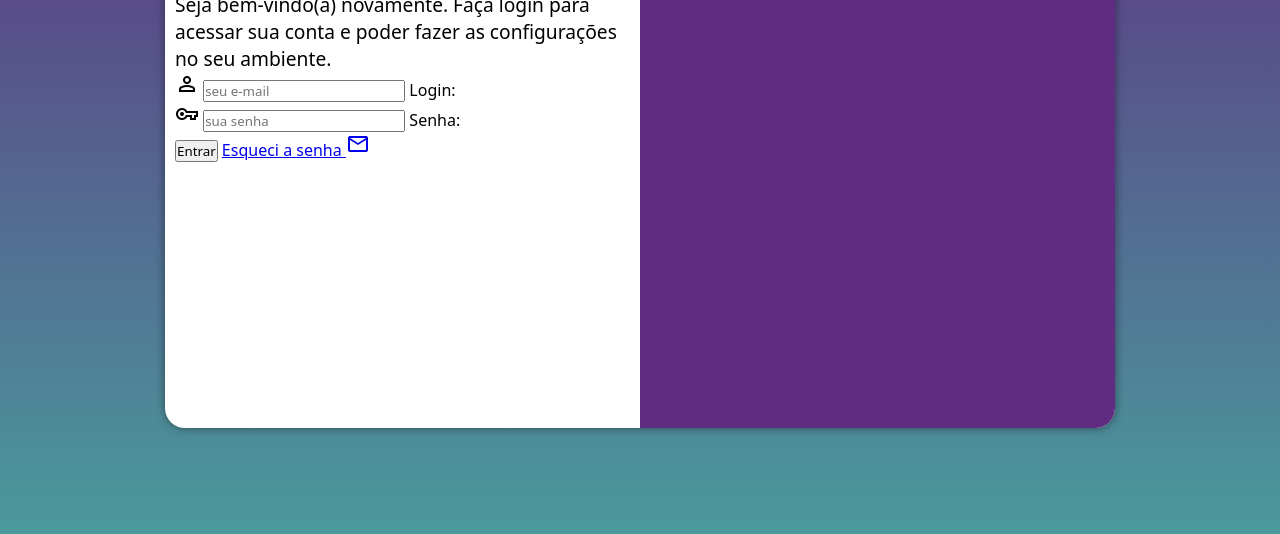
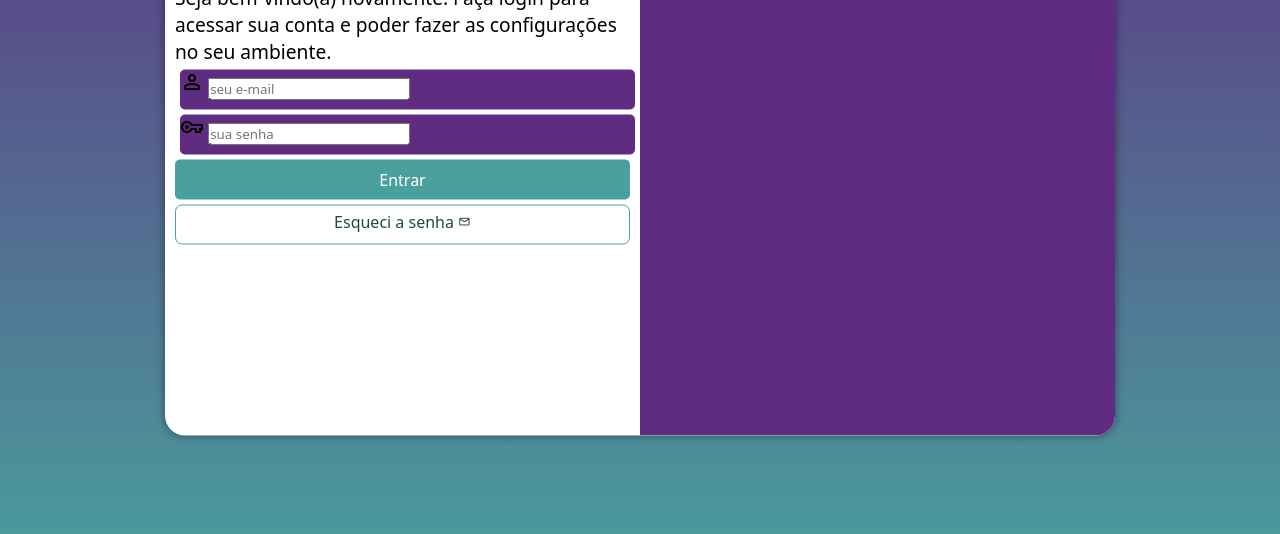
Before and after one commit to Rodrigo-oliv3r/projeto-login, a plain HTML site: page index.html in a window 1280 px wide. Shown: the part 222-756 px from the top of the page. Drawn offline with nearby package versions, Linux system fonts and the light colour scheme.

Commit message:
Atualizando projeto tela de login

```diff
--- a/estilos/style.css
+++ b/estilos/style.css
@@ -31,7 +31,7 @@ section#login{
 
     background-color: white;
     width: 250px;
-    height: 500px;
+    height: 515px;
     border-radius: 20px;
     box-shadow: 0px 0px 10px rgba(0, 0, 0, 0.450);
 
@@ -56,3 +56,51 @@ div#formulario > h1 {
 div#formulario > p {
     font-size: 0.8em;
 }
+
+form > div.campo {
+    background-color: #5f2c82;
+    display: block;
+    width: 100%;
+    height: 40px;
+    border-radius: 5px;
+    margin: 5px 5px;
+}
+div.campo > label {
+    display: none;
+}
+
+form> input[type=submit] {
+    display: block;
+    font-size: 1em;
+    width: 100%;
+    height: 40px;
+    background-color: #49a09d;
+    color: white;
+    border: none;
+    border-radius: 5px;
+    cursor: pointer;
+}
+
+form > input[type=submit]:hover {
+    background-color: #214847;
+}
+form > a.botao {
+    display: block;
+    text-align: center;
+    font-size: 1em;
+    width: 100%;
+    height: 40px;
+    padding-top: 5px;
+    margin-top: 5px;
+    background-color: white;
+    color: #214847;
+    border: 1px solid #49a09d;
+    border-radius: 7px;
+    text-decoration: none;
+}
+form > a.botao:hover {
+    background-color: #63d4d0;
+}
+form > a.botao > span {
+    font-size: 0.8em;
+}
--- a/index.html
+++ b/index.html
@@ -29,7 +29,7 @@
                         <label for="isenha">Senha: </label>
                     </div>
                     <input type="submit" value="Entrar">
-                    <a href="esqueci.html">
+                    <a href="esqueci.html" class="botao">
                         Esqueci a senha <span class="material-symbols-outlined">mail</span>
                     </a>
                 </form>
```
